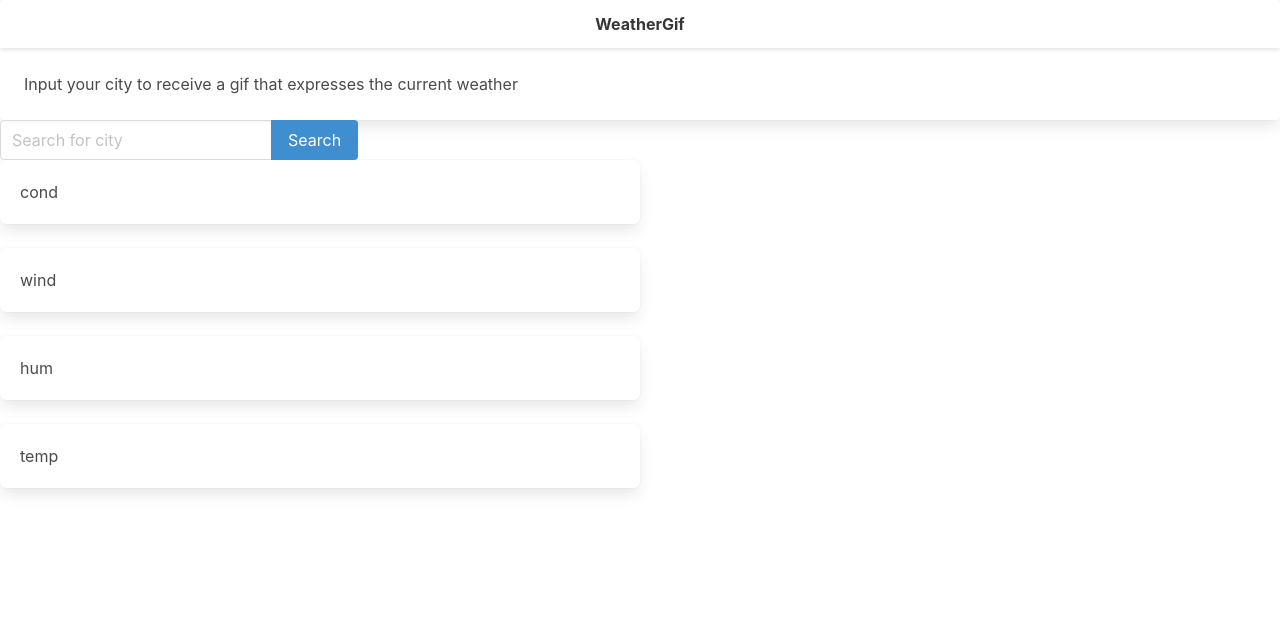
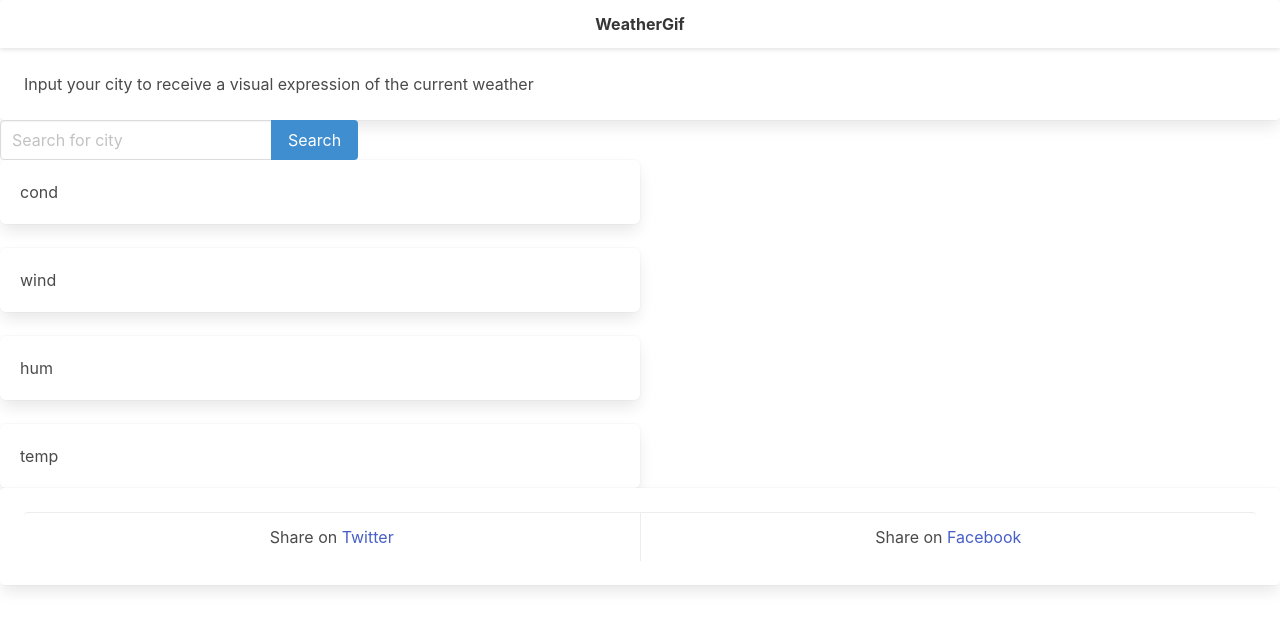
Before and after one commit to 13tinydots/project-one, a website with bundled scripts: page index.html in a window 1280 px wide. Built offline with nearby package versions, Linux system fonts and the light colour scheme; no server answers.

Commit message:
Added descriptors & began creating social media cards

```diff
--- a/index.html
+++ b/index.html
@@ -11,6 +11,7 @@
     </script>
   </head>
   <!-- remember at this stage we are just going for minimum viable product -->
+  <!-- App headers - We need to clarify the name & commit to some styling ideas -->
   <body>
     <div class="card">
       <header class="card-header">
@@ -18,7 +19,7 @@
       </header>
       <div class="card-content">
         <div class="content">
-          Input your city to receive a gif that expresses the current weather
+          Input your city to receive a visual expression of the current weather
         </div>
       </div>
     </div>
@@ -48,6 +49,18 @@
           </div>
         </div>
       </section>
+      <!-- Dylan - I have added cards at the bottom of the page to outline the share buttons -->
+      <div class="card">
+        <div class="card-content">
+        <footer class="card-footer">
+          <p class="card-footer-item">
+            <span> Share on <a href="#">Twitter</a> </span>
+          </p>
+          <p class="card-footer-item">
+            <span> Share on <a href="#">Facebook</a> </span>
+          </p>
+        </footer>
+      </div>
     </main>
     <script src="./scripts.js" type="module"></script>
   </body>
```
